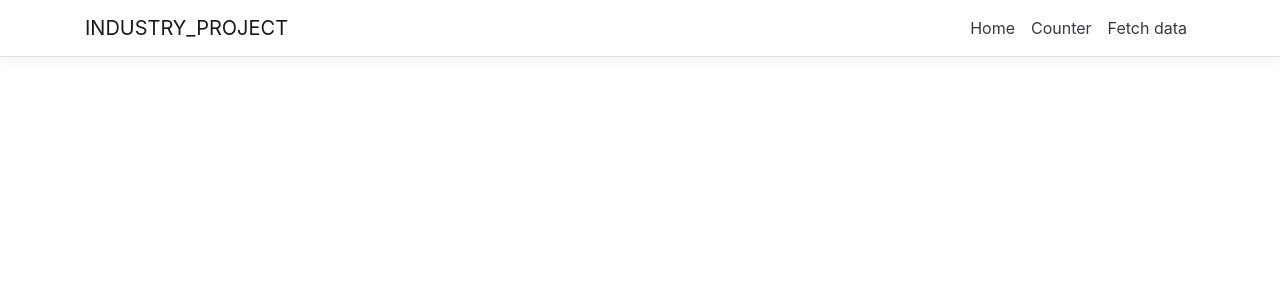
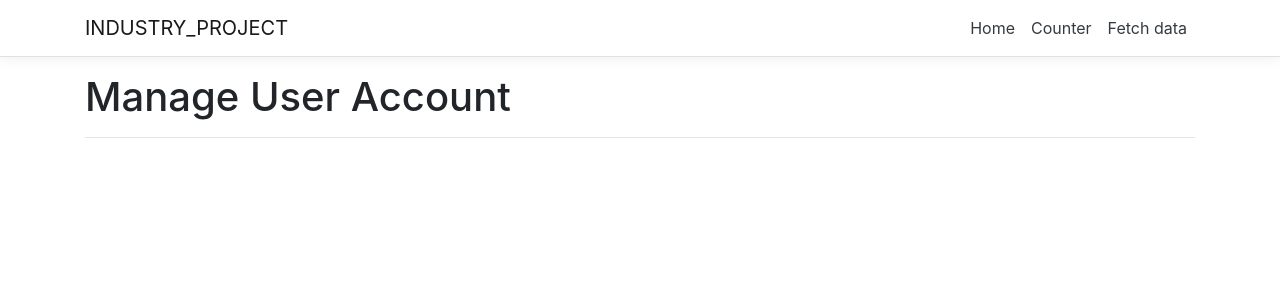
Before and after one commit to VincentNing66/INDUSTRY-PROJECT, a React (Create React App) app in the folder ClientApp/: page /ManageUserAccount in a window 1280 px wide. Shown: the top 300 px of the page. Built offline with nearby package versions, Linux system fonts and the light colour scheme.

Commit message:
Created ManageUserAcccount component. Still need to sort out css, page layout and backend

```diff
--- a/ClientApp/src/App.js
+++ b/ClientApp/src/App.js
@@ -4,6 +4,7 @@ import { Layout } from './components/Layout';
 import { Home } from './components/Home';
 import { FetchData } from './components/FetchData';
 import { Counter } from './components/Counter';
+import { ManageUserAccount } from './components/ManageUserAccount';
 
 export default class App extends Component {
   static displayName = App.name;
@@ -14,6 +15,7 @@ export default class App extends Component {
         <Route exact path='/' component={Home} />
         <Route path='/counter' component={Counter} />
         <Route path='/fetch-data' component={FetchData} />
+        <Route path='/ManageUserAccount' component={ManageUserAccount} />
       </Layout>
     );
   }
--- /dev/null
+++ b/ClientApp/src/components/ManageUserAccount.js
@@ -0,0 +1,15 @@
+import React, { Component } from 'react';
+
+export class ManageUserAccount extends Component {
+    static displayName = ManageUserAccount.name;
+
+  render () {
+    return (
+      <div>
+            <h1>Manage User Account</h1>
+            <hr></hr>
+
+      </div>
+    );
+  }
+}
```
